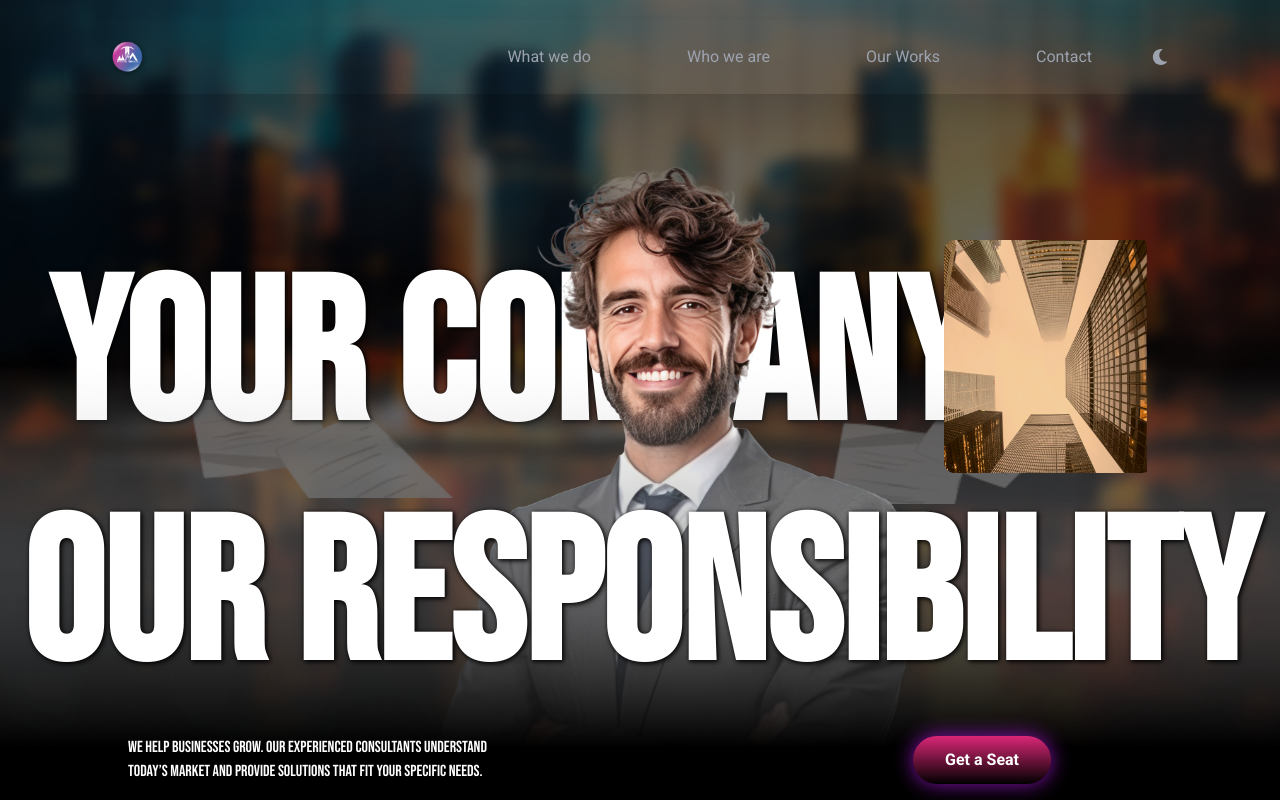
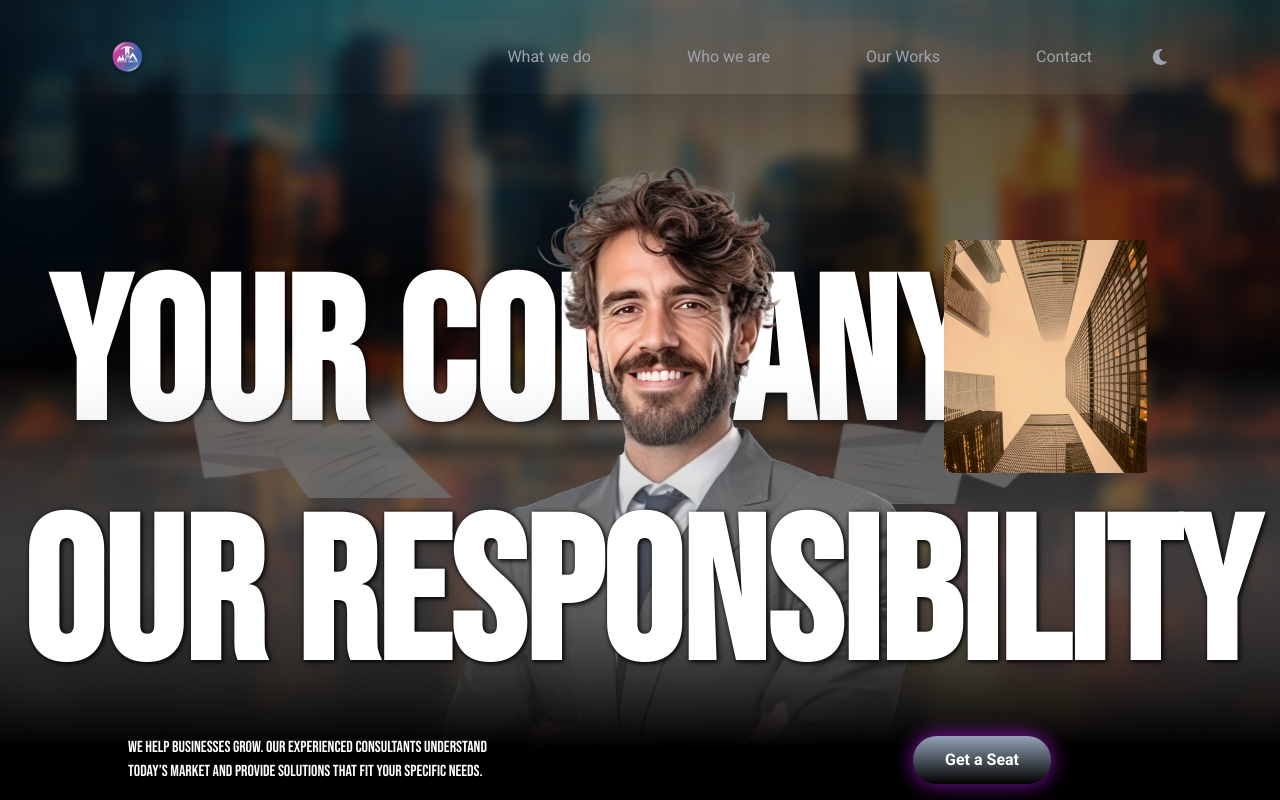
Before and after one commit to MVVYSHNAV/wh-react, a React (Vite) app in the folder wh/: page / in a window 1280 px wide. Shown: the top 800 px of the page. Built offline with nearby package versions, Linux system fonts and the light colour scheme.

Commit message:
btn color updates dark and white change

```diff
--- a/wh/src/components/Button/Button.jsx
+++ b/wh/src/components/Button/Button.jsx
@@ -2,8 +2,10 @@ import PropTypes from 'prop-types';
 
 const Button = ({
   text = 'Get a Seat',
-  bgGradientFrom = 'from-pink-600',
+  bgGradientFrom = 'from-slate-400',
   bgGradientTo = 'to-black',
+  darkBgGradientFrom = 'dark:from-pink-600',
+  darkBgGradientTo = 'dark:to-black',
   textColor = 'text-white',
   hoverTextColor = 'hover:text-gray-400',
   paddingX = 'px-8',
@@ -15,7 +17,7 @@ const Button = ({
   return (
     <div className={`relative z-20 mx-auto flex justify-center ${additionalClasses}`}>
       <button
-        className={`rounded-full bg-gradient-to-b ${bgGradientFrom} ${bgGradientTo} ${paddingX} ${paddingY} font-semibold ${textColor} ${shadow} ${hoverTextColor} drop-shadow-3xl ${opacity}`}
+        className={`rounded-full bg-gradient-to-b ${bgGradientFrom} ${bgGradientTo} ${darkBgGradientFrom} ${darkBgGradientTo} ${paddingX} ${paddingY} font-semibold ${textColor} ${shadow} ${hoverTextColor} drop-shadow-3xl ${opacity}`}
       >
         {text}
       </button>
@@ -28,6 +30,8 @@ Button.propTypes = {
   text: PropTypes.string,
   bgGradientFrom: PropTypes.string,
   bgGradientTo: PropTypes.string,
+  darkBgGradientFrom: PropTypes.string,
+  darkBgGradientTo: PropTypes.string,
   textColor: PropTypes.string,
   hoverTextColor: PropTypes.string,
   paddingX: PropTypes.string,
```
